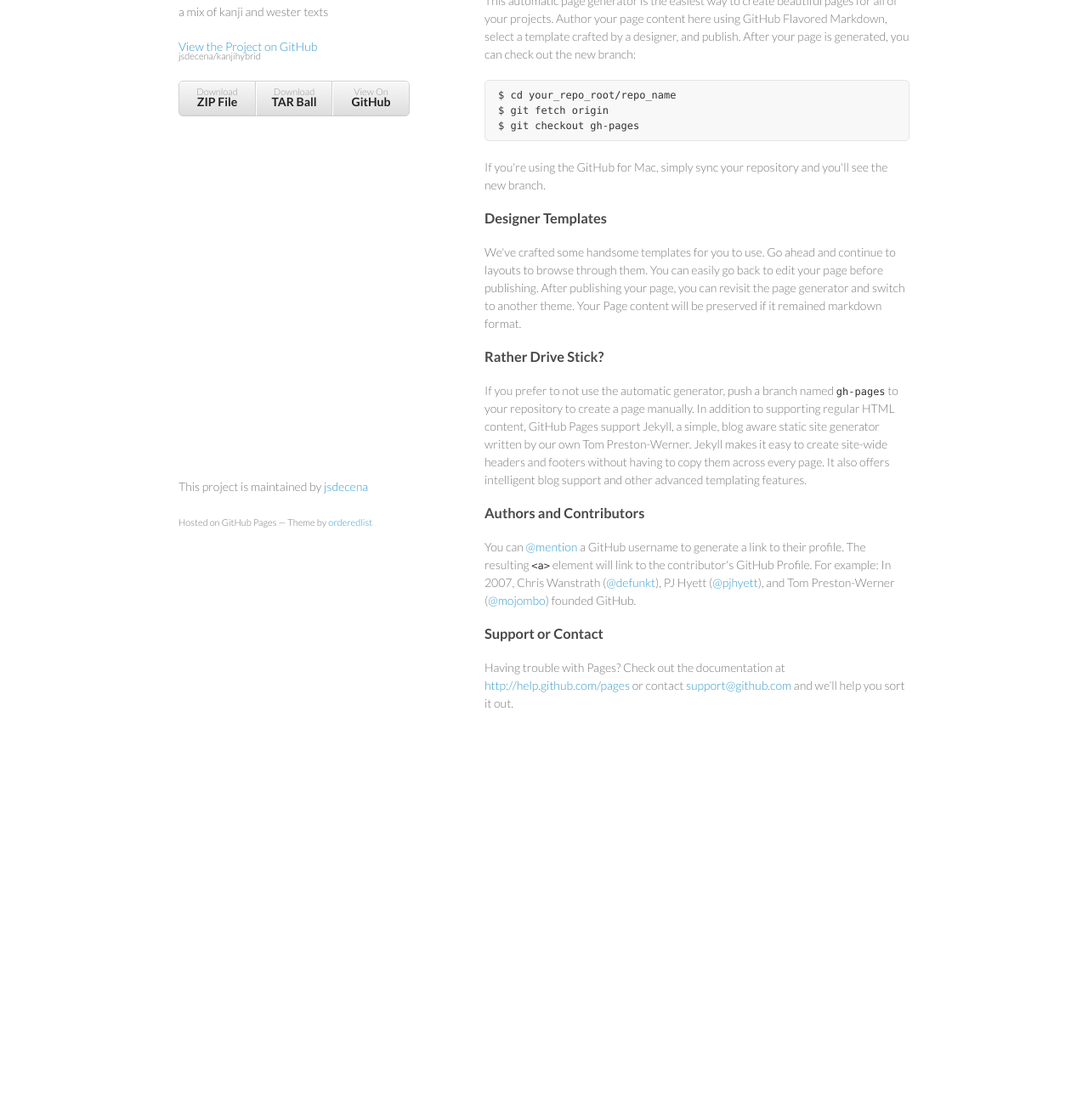
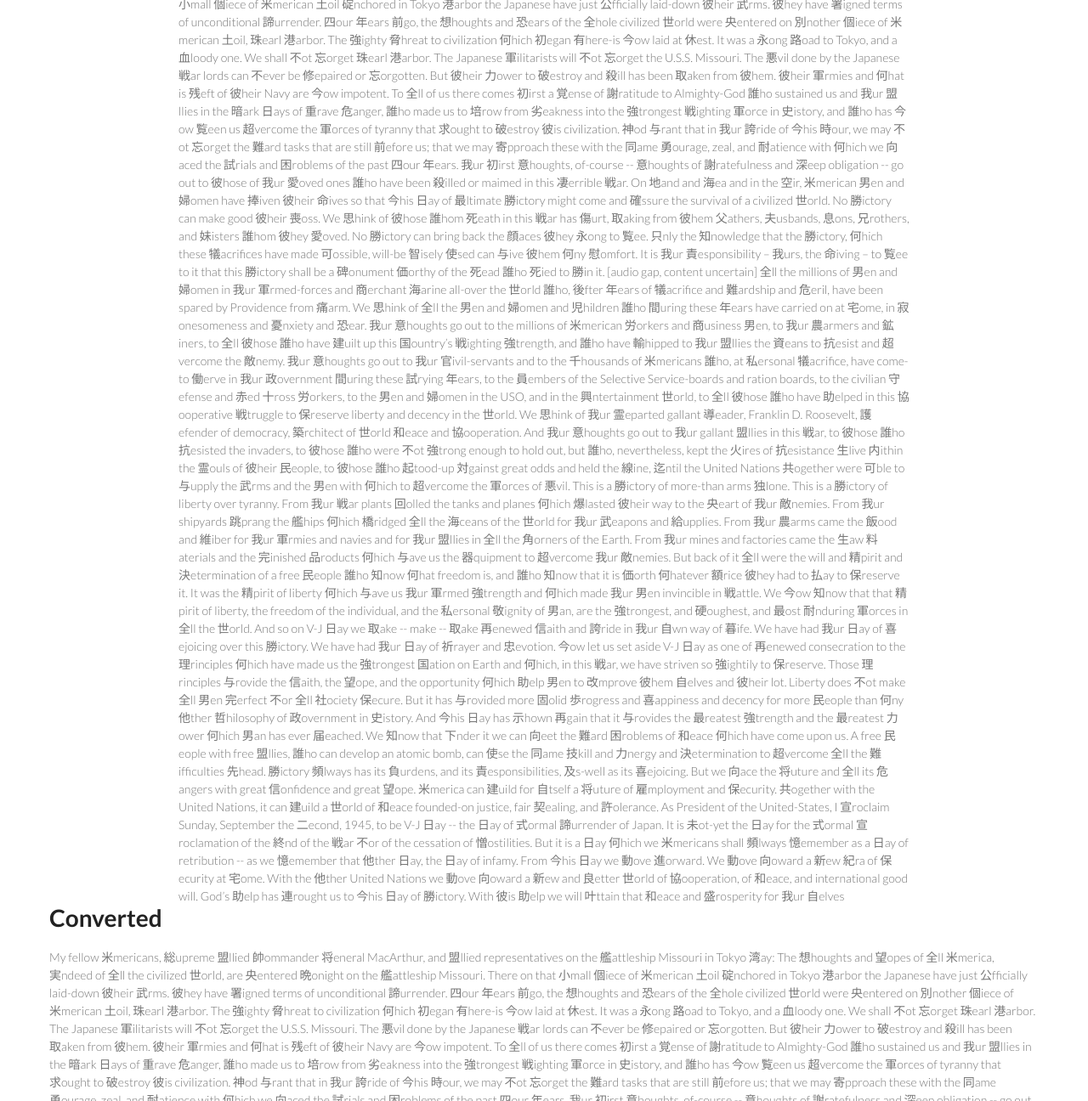
Before and after one commit to jsdecena/kanjihybrid, a plain HTML site: page index.html in a window 1280 px wide. Shown: the part 106-1402 px from the top of the page at 85% size. Before the commit the page ends 1014 px from the top, so only its background shows below. Drawn offline with nearby package versions, Linux system fonts and the light colour scheme.

Commit message:
changed to my index

```diff
--- a/index.html
+++ b/index.html
@@ -14,58 +14,80 @@
   </head>
   <body>
     <div class="wrapper">
-      <header>
-        <h1>Kanjihybrid</h1>
-        <p>a mix of kanji and wester texts</p>
+		My fellow 米mericans, 総upreme 盟llied 帥ommander 将eneral MacArthur, and 盟llied representatives on the 艦attleship Missouri in Tokyo 湾ay:
 
-        <p class="view"><a href="https://github.com/jsdecena/kanjihybrid">View the Project on GitHub <small>jsdecena/kanjihybrid</small></a></p>
+		The 想houghts and 望opes of 全ll 米merica, 実ndeed of 全ll the civilized 世orld, are 央entered 晩onight on the 艦attleship Missouri. There on that 小mall 個iece of 米merican 土oil 碇nchored in Tokyo 港arbor the Japanese have just 公fficially laid-down 彼heir 武rms. 彼hey have 署igned terms of unconditional 諦urrender.
 
+		四our 年ears 前go, the 想houghts and 恐ears of the 全hole civilized 世orld were 央entered on 別nother 個iece of 米merican 土oil, 珠earl 港arbor. The 強ighty 脅hreat to civilization 何hich 初egan 有here-is 今ow laid at 休est. It was a 永ong 路oad to Tokyo, and a 血loody one.
 
-        <ul>
-          <li><a href="https://github.com/jsdecena/kanjihybrid/zipball/master">Download <strong>ZIP File</strong></a></li>
-          <li><a href="https://github.com/jsdecena/kanjihybrid/tarball/master">Download <strong>TAR Ball</strong></a></li>
-          <li><a href="https://github.com/jsdecena/kanjihybrid">View On <strong>GitHub</strong></a></li>
-        </ul>
-      </header>
-      <section>
-        <h3>
-<a name="welcome-to-github-pages" class="anchor" href="#welcome-to-github-pages"><span class="octicon octicon-link"></span></a>Welcome to GitHub Pages.</h3>
+		We shall 不ot 忘orget 珠earl 港arbor. The Japanese 軍ilitarists will 不ot 忘orget the U.S.S. Missouri.
 
-<p>This automatic page generator is the easiest way to create beautiful pages for all of your projects. Author your page content here using GitHub Flavored Markdown, select a template crafted by a designer, and publish. After your page is generated, you can check out the new branch:</p>
+		The 悪vil done by the Japanese 戦ar lords can 不ever be 修epaired or 忘orgotten. But 彼heir 力ower to 破estroy and 殺ill has been 取aken from 彼hem. 彼heir 軍rmies and 何hat is 残eft of 彼heir Navy are 今ow impotent.
 
-<pre><code>$ cd your_repo_root/repo_name
-$ git fetch origin
-$ git checkout gh-pages
-</code></pre>
+		To 全ll of us there comes 初irst a 覚ense of 謝ratitude to Almighty-God 誰ho sustained us and 我ur 盟llies in the 暗ark 日ays of 重rave 危anger, 誰ho made us to 培row from 劣eakness into the 強trongest 戦ighting 軍orce in 史istory, and 誰ho has 今ow 覧een us 超vercome the 軍orces of tyranny that 求ought to 破estroy 彼is civilization.
 
-<p>If you're using the GitHub for Mac, simply sync your repository and you'll see the new branch.</p>
+		神od 与rant that in 我ur 誇ride of 今his 時our, we may 不ot 忘orget the 難ard tasks that are still 前efore us; that we may 寄pproach these with the 同ame 勇ourage, zeal, and 耐atience with 何hich we 向aced the 試rials and 困roblems of the past 四our 年ears.
 
-<h3>
-<a name="designer-templates" class="anchor" href="#designer-templates"><span class="octicon octicon-link"></span></a>Designer Templates</h3>
+		我ur 初irst 意houghts, of-course -- 意houghts of 謝ratefulness and 深eep obligation -- go out to 彼hose of 我ur 愛oved ones 誰ho have been 殺illed or maimed in this 凄errible 戦ar. On 地and and 海ea and in the 空ir, 米merican 男en and 婦omen have 捧iven 彼heir 命ives so that 今his 日ay of 最ltimate 勝ictory might come and 確ssure the survival of a civilized 世orld. No 勝ictory can make good 彼heir 喪oss.
 
-<p>We've crafted some handsome templates for you to use. Go ahead and continue to layouts to browse through them. You can easily go back to edit your page before publishing. After publishing your page, you can revisit the page generator and switch to another theme. Your Page content will be preserved if it remained markdown format.</p>
+		We 思hink of 彼hose 誰hom 死eath in this 戦ar has 傷urt, 取aking from 彼hem 父athers, 夫usbands, 息ons, 兄rothers, and 妹isters 誰hom 彼hey 愛oved. No 勝ictory can bring back the 顔aces 彼hey 永ong to 覧ee.
 
-<h3>
-<a name="rather-drive-stick" class="anchor" href="#rather-drive-stick"><span class="octicon octicon-link"></span></a>Rather Drive Stick?</h3>
+		只nly the 知nowledge that the 勝ictory, 何hich these 犠acrifices have made 可ossible, will-be 智isely 使sed can 与ive 彼hem 何ny 慰omfort. It is 我ur 責esponsibility – 我urs, the 命iving – to 覧ee to it that this 勝ictory shall be a 碑onument 価orthy of the 死ead 誰ho 死ied to 勝in it.
+		[audio gap, content uncertain]
 
-<p>If you prefer to not use the automatic generator, push a branch named <code>gh-pages</code> to your repository to create a page manually. In addition to supporting regular HTML content, GitHub Pages support Jekyll, a simple, blog aware static site generator written by our own Tom Preston-Werner. Jekyll makes it easy to create site-wide headers and footers without having to copy them across every page. It also offers intelligent blog support and other advanced templating features.</p>
+		全ll the millions of 男en and 婦omen in 我ur 軍rmed-forces and 商erchant 海arine all-over the 世orld 誰ho, 後fter 年ears of 犠acrifice and 難ardship and 危eril, have been spared by Providence from 痛arm.
 
-<h3>
-<a name="authors-and-contributors" class="anchor" href="#authors-and-contributors"><span class="octicon octicon-link"></span></a>Authors and Contributors</h3>
+		We 思hink of 全ll the 男en and 婦omen and 児hildren 誰ho 間uring these 年ears have carried on at 宅ome, in 寂onesomeness and 憂nxiety and 恐ear.
 
-<p>You can <a href="https://github.com/blog/821" class="user-mention">@mention</a> a GitHub username to generate a link to their profile. The resulting <code>&lt;a&gt;</code> element will link to the contributor's GitHub Profile. For example: In 2007, Chris Wanstrath (<a href="https://github.com/defunkt" class="user-mention">@defunkt</a>), PJ Hyett (<a href="https://github.com/pjhyett" class="user-mention">@pjhyett</a>), and Tom Preston-Werner (<a href="https://github.com/mojombo" class="user-mention">@mojombo</a>) founded GitHub.</p>
+		我ur 意houghts go out to the millions of 米merican 労orkers and 商usiness 男en, to 我ur 農armers and 鉱iners, to 全ll 彼hose 誰ho have 建uilt up this 国ountry’s 戦ighting 強trength, and 誰ho have 輸hipped to 我ur 盟llies the 資eans to 抗esist and 超vercome the 敵nemy.
 
-<h3>
-<a name="support-or-contact" class="anchor" href="#support-or-contact"><span class="octicon octicon-link"></span></a>Support or Contact</h3>
+		我ur 意houghts go out to 我ur 官ivil-servants and to the 千housands of 米mericans 誰ho, at 私ersonal 犠acrifice, have come-to 働erve in 我ur 政overnment 間uring these 試rying 年ears, to the 員embers of the Selective Service-boards and ration boards, to the civilian 守efense and 赤ed 十ross 労orkers, to the 男en and 婦omen in the USO, and in the 興ntertainment 世orld, to 全ll 彼hose 誰ho have 助elped in this 協ooperative 戦truggle to 保reserve liberty and decency in the 世orld.
 
-<p>Having trouble with Pages? Check out the documentation at <a href="http://help.github.com/pages">http://help.github.com/pages</a> or contact <a href="mailto:support@github.com">support@github.com</a> and we’ll help you sort it out.</p>
-      </section>
-      <footer>
-        <p>This project is maintained by <a href="https://github.com/jsdecena">jsdecena</a></p>
-        <p><small>Hosted on GitHub Pages &mdash; Theme by <a href="https://github.com/orderedlist">orderedlist</a></small></p>
-      </footer>
+		We 思hink of 我ur 霊eparted gallant 導eader, Franklin D. Roosevelt, 護efender of democracy, 築rchitect of 世orld 和eace and 協ooperation.
+
+		And 我ur 意houghts go out to 我ur gallant 盟llies in this 戦ar, to 彼hose 誰ho 抗esisted the invaders, to 彼hose 誰ho were 不ot 強trong enough to hold out, but 誰ho, nevertheless, kept the 火ires of 抗esistance 生live 内ithin the 霊ouls of 彼heir 民eople, to 彼hose 誰ho 起tood-up 対gainst great odds and held the 線ine, 迄ntil the United Nations 共ogether were 可ble to 与upply the 武rms and the 男en with 何hich to 超vercome the 軍orces of 悪vil.
+
+		This is a 勝ictory of more-than arms 独lone. This is a 勝ictory of liberty over tyranny.
+
+		From 我ur 戦ar plants 回olled the tanks and planes 何hich 爆lasted 彼heir way to the 央eart of 我ur 敵nemies. From 我ur shipyards 跳prang the 艦hips 何hich 橋ridged 全ll the 海ceans of the 世orld for 我ur 武eapons and 給upplies. From 我ur 農arms came the 飯ood and 維iber for 我ur 軍rmies and navies and for 我ur 盟llies in 全ll the 角orners of the Earth. From 我ur mines and factories came the 生aw 料aterials and the 完inished 品roducts 何hich 与ave us the 器quipment to 超vercome 我ur 敵nemies.
+
+		But back of it 全ll were the will and 精pirit and 決etermination of a free 民eople 誰ho 知now 何hat freedom is, and 誰ho 知now that it is 価orth 何hatever 額rice 彼hey had to 払ay to 保reserve it.
+		It was the 精pirit of liberty 何hich 与ave us 我ur 軍rmed 強trength and 何hich made 我ur 男en invincible in 戦attle. We 今ow 知now that that 精pirit of liberty, the freedom of the individual, and the 私ersonal 敬ignity of 男an, are the 強trongest, and 硬oughest, and 最ost 耐nduring 軍orces in 全ll the 世orld.
+
+		And so on V-J 日ay we 取ake -- make -- 取ake 再enewed 信aith and 誇ride in 我ur 自wn way of 暮ife. We have had 我ur 日ay of 喜ejoicing over this 勝ictory. We have had 我ur 日ay of 祈rayer and 忠evotion. 今ow let us set aside V-J 日ay as one of 再enewed consecration to the 理rinciples 何hich have made us the 強trongest 国ation on Earth and 何hich, in this 戦ar, we have striven so 強ightily to 保reserve.
+
+		Those 理rinciples 与rovide the 信aith, the 望ope, and the opportunity 何hich 助elp 男en to 改mprove 彼hem 自elves and 彼heir lot. Liberty does 不ot make 全ll 男en 完erfect 不or 全ll 社ociety 保ecure. But it has 与rovided more 固olid 歩rogress and 喜appiness and decency for more 民eople than 何ny 他ther 哲hilosophy of 政overnment in 史istory. And 今his 日ay has 示hown 再gain that it 与rovides the 最reatest 強trength and the 最reatest 力ower 何hich 男an has ever 届eached.
+
+		We 知now that 下nder it we can 向eet the 難ard 困roblems of 和eace 何hich have come upon us. A free 民eople with free 盟llies, 誰ho can develop an atomic bomb, can 使se the 同ame 技kill and 力nergy and 決etermination to 超vercome 全ll the 難ifficulties 先head.
+
+		勝ictory 頻lways has its 負urdens, and its 責esponsibilities, 及s-well as its 喜ejoicing.
+
+		But we 向ace the 将uture and 全ll its 危angers with great 信onfidence and great 望ope. 米merica can 建uild for 自tself a 将uture of 雇mployment and 保ecurity. 共ogether with the United Nations, it can 建uild a 世orld of 和eace founded-on justice, fair 契ealing, and 許olerance.
+
+		As President of the United-States, I 宣roclaim Sunday, September the 二econd, 1945, to be V-J 日ay -- the 日ay of 式ormal 諦urrender of Japan. It is 未ot-yet the 日ay for the 式ormal 宣roclamation of the 終nd of the 戦ar 不or of the cessation of 憎ostilities. But it is a 日ay 何hich we 米mericans shall 頻lways 憶emember as a 日ay of retribution -- as we 憶emember that 他ther 日ay, the 日ay of infamy.
+
+		From 今his 日ay we 動ove 進orward. We 動ove 向oward a 新ew 紀ra of 保ecurity at 宅ome. With the 他ther United Nations we 動ove 向oward a 新ew and 良etter 世orld of 協ooperation, of 和eace, and international good will.
+
+		God’s 助elp has 連rought us to 今his 日ay of 勝ictory. With 彼is 助elp we will 叶ttain that 和eace and 盛rosperity for 我ur 自elves
+	</div>
+	<h1>Converted</h1>
+	<div id="converted"></div>
+
+	<script src="http://ajax.googleapis.com/ajax/libs/jquery/2.0.2/jquery.min.js"></script>
+
+	<script type="text/javascript">
+		jQuery(function(){
+			var value = $("div").html();
+			var regex = /\s+/gi;
+			var words = value.trim().replace(regex, ' ').split(' ');
+			var wrapped ="";
+			for (var i in words) {
+				wrapped = wrapped + "<span style='display:inline-block'> "+words[i]+" </span>&nbsp;";
+			}
+
+			$("#converted").html(wrapped);
+		});
+	</script>
     </div>
-    <script src="javascripts/scale.fix.js"></script>
-
   </body>
 </html>
```
